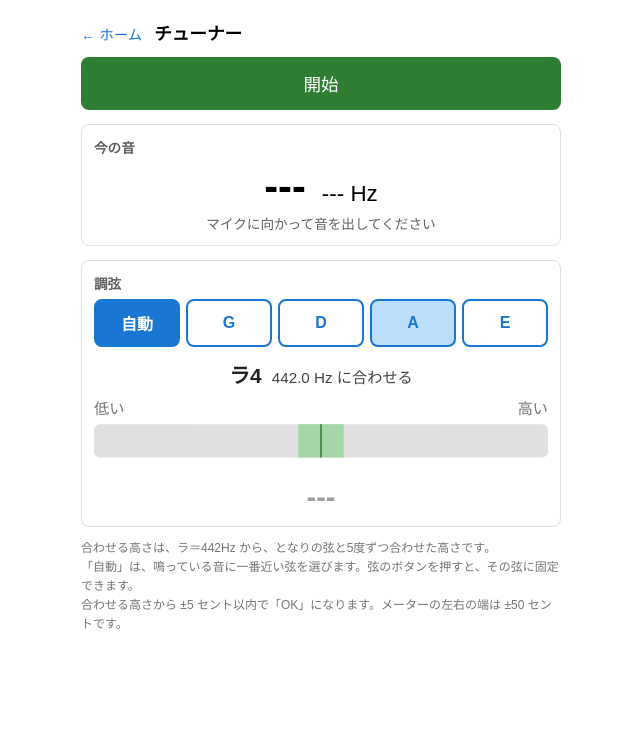
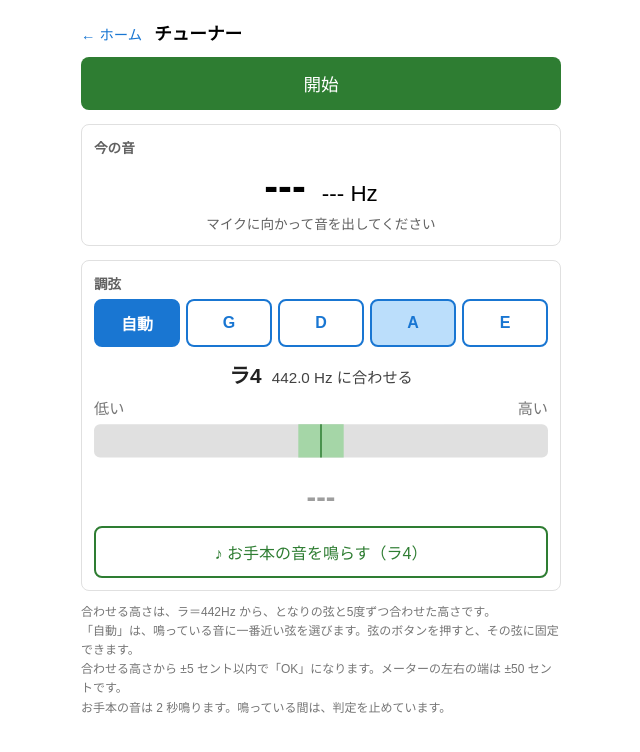
Before and after one commit to Naokichi-T/violin-pitch, a SvelteKit app: page /tuner in a window 1280 px wide. Shown: the top 752 px of the page, without its empty margins (319-959 px from the left). Built offline with nearby package versions, Linux system fonts and the light colour scheme.

Commit message:
チューナーにお手本の音を追加（2秒鳴らす。鳴っている間は判定を止める）

```diff
--- a/src/routes/tuner/+page.svelte
+++ b/src/routes/tuner/+page.svelte
@@ -18,6 +18,9 @@
   // 音のデータを表示用の文字にする関数を読み込む（合わせる音を「レ4」のように表示するために使う）
   import { noteToText } from "#lib/score.js";
 
+  // 指定した周波数の音を鳴らす関数と、鳴っている音を止める関数を読み込む（お手本の音に使う）
+  import { playTone, stopTone } from "#lib/audio.js";
+
   // ズレを針で表示するメーターの部品を読み込む
   import Meter from "#lib/Meter.svelte";
 
@@ -35,6 +38,13 @@
 
   // 「自動」で、まだ音が鳴っていないときに選んでおく弦の番号（2 は A線。調弦は A線から始めることが多いため）
   const DEFAULT_STRING_INDEX = 2;
+
+  // お手本の音を鳴らす長さ（秒）
+  const REFERENCE_SECONDS = 2;
+
+  // お手本の音が鳴り終わってから、判定を再開するまでの待ち時間（ミリ秒）
+  // （マイクに残っているお手本の音を、弾いた音とまちがえないようにするため）
+  const WAIT_AFTER_REFERENCE_MILLISECONDS = 300;
 
   // 4本の弦それぞれの、合わせる高さ（Hz）。STRINGS と同じ順番（G・D・A・E）に並ぶ
   // 開放弦の高さは、基準の音（ラ4）から5度ずつ合わせた高さ。練習モードと同じ関数から求める
@@ -57,6 +67,13 @@
   // 「自動」のときに、最後に選ばれた弦の番号（0 が G線、3 が E線）
   // 音が止まっても、この番号は残しておく（表示がちらちら変わらないようにするため）
   let autoStringIndex = $state(DEFAULT_STRING_INDEX);
+
+  // お手本の音を鳴らしている途中かどうか（true の間は、判定を止める）
+  let isReferencePlaying = $state(false);
+
+  // 「お手本の音が終わったら判定を再開する」予約の番号（予約していないときは null）
+  // 画面には表示しないので、$state は付けない
+  let referenceTimerId = null;
 
   // ===== 上の値から自動で計算される値（$derived を付けると、元の値が変わるたびに計算し直される） =====
 
@@ -131,6 +148,13 @@
    * @param {number|null} detected - 周波数（Hz）。音が出ていないときは null
    */
   function handlePitch(detected) {
+    // お手本の音を鳴らしている間は、判定を止める
+    // （マイクがお手本の音を拾って、勝手に「OK」になったり、弦が切り替わったりするのを防ぐ）
+    if (isReferencePlaying) {
+      frequency = null;
+      return;
+    }
+
     frequency = detected;
 
     // 「自動」で、音が出ているときだけ、弦を選び直す
@@ -138,6 +162,59 @@
     if (detected !== null && selectedStringId === AUTO_ID) {
       autoStringIndex = getNearestStringIndex(detected);
     }
+  }
+
+  /**
+   * お手本の音を鳴らす関数
+   * 今合わせている弦の高さの音を、決めた長さだけ鳴らす。鳴らしている間は、判定を止める。
+   * 「お手本の音を鳴らす」ボタンを押したときに呼ばれる（マイクを開始していなくても鳴らせる）。
+   */
+  function playReference() {
+    // 前のお手本の音が鳴っている途中なら、いったん止める
+    stopReference();
+
+    // 今合わせている弦の高さで鳴らす
+    playTone(targetFrequency, REFERENCE_SECONDS);
+    isReferencePlaying = true;
+
+    // 鳴り終わって、少し待ってから、判定を再開する
+    referenceTimerId = setTimeout(
+      () => {
+        referenceTimerId = null;
+        isReferencePlaying = false;
+      },
+      REFERENCE_SECONDS * 1000 + WAIT_AFTER_REFERENCE_MILLISECONDS,
+    );
+  }
+
+  /**
+   * お手本の音を止めて、判定を再開する関数
+   * 「止める」ボタンを押したとき、弦を選び直したとき、ページを離れるときに呼ばれる。
+   * 鳴らしていないときに呼んでも問題ない。
+   */
+  function stopReference() {
+    // 「終わったら判定を再開する」予約を取り消す
+    if (referenceTimerId !== null) {
+      clearTimeout(referenceTimerId);
+      referenceTimerId = null;
+    }
+
+    // 鳴らしている途中のときだけ、音を止める
+    if (isReferencePlaying) {
+      stopTone();
+      isReferencePlaying = false;
+    }
+  }
+
+  /**
+   * 弦の選び方を変える関数
+   * 「自動」か、弦のボタンを押したときに呼ばれる。
+   * お手本の音が鳴っている途中なら止める（選び直した弦と、違う高さの音が鳴り続けないようにするため）。
+   * @param {string} id - 弦の選び方。"auto"（自動）か、弦の id（"G"・"D"・"A"・"E"）
+   */
+  function selectString(id) {
+    stopReference();
+    selectedStringId = id;
   }
 
   /**
@@ -172,8 +249,9 @@
     isRunning = false;
   }
 
-  // このページが画面から消えるときに、マイクを止める
+  // このページが画面から消えるときに、お手本の音とマイクを止める
   onDestroy(() => {
+    stopReference();
     stop();
   });
 </script>
@@ -225,6 +303,8 @@
     <p class="current-cents">
       {#if note !== null}
         平均律の{note.name}{note.octave}より {formatCents(note.cents)} セント
+      {:else if isReferencePlaying}
+        お手本の音を鳴らしています（判定は止めています）
       {:else}
         マイクに向かって音を出してください
       {/if}
@@ -238,11 +318,11 @@
     <!-- 弦の選び方：「自動」と、4本の弦のボタンを横に並べる -->
     <div class="string-row">
       <!-- 選択中のボタンに selected クラスを付けて色を変える -->
-      <button class="choice" class:selected={selectedStringId === AUTO_ID} onclick={() => (selectedStringId = AUTO_ID)}>自動</button>
+      <button class="choice" class:selected={selectedStringId === AUTO_ID} onclick={() => selectString(AUTO_ID)}>自動</button>
 
       {#each STRINGS as string, index (string.id)}
         <!-- 「自動」のときは、今選ばれている弦に picked クラスを付けて、どの弦に合わせているかが分かるようにする -->
-        <button class="choice" class:selected={selectedStringId === string.id} class:picked={selectedStringId === AUTO_ID && targetIndex === index} onclick={() => (selectedStringId = string.id)}>
+        <button class="choice" class:selected={selectedStringId === string.id} class:picked={selectedStringId === AUTO_ID && targetIndex === index} onclick={() => selectString(string.id)}>
           {string.id}
         </button>
       {/each}
@@ -265,12 +345,20 @@
         <span class="result-cents">{formatCents(cents)} セント</span>
       {/if}
     </p>
+
+    <!-- お手本の音のボタン：鳴らしている間は「止める」に変わる -->
+    {#if isReferencePlaying}
+      <button class="reference playing" onclick={stopReference}>■ お手本の音を止める</button>
+    {:else}
+      <button class="reference" onclick={playReference}>♪ お手本の音を鳴らす（{noteToText(STRINGS[targetIndex].openNote)}）</button>
+    {/if}
   </section>
 
   <p class="note">
     合わせる高さは、ラ＝{STRING_FREQUENCIES[2].toFixed(0)}Hz から、となりの弦と5度ずつ合わせた高さです。<br />
     「自動」は、鳴っている音に一番近い弦を選びます。弦のボタンを押すと、その弦に固定できます。<br />
-    合わせる高さから ±{TOLERANCE} セント以内で「OK」になります。メーターの左右の端は ±{METER_RANGE} セントです。
+    合わせる高さから ±{TOLERANCE} セント以内で「OK」になります。メーターの左右の端は ±{METER_RANGE} セントです。<br />
+    お手本の音は {REFERENCE_SECONDS} 秒鳴ります。鳴っている間は、判定を止めています。
   </p>
 </main>
 
@@ -407,7 +495,7 @@
     background-color: #bbdefb;
   }
 
-  /* 合わせる弦と、その高さ */
+  /* 合わせる音と、その高さ */
   .target {
     margin: 12px 0 8px 0;
     font-size: 0.95rem;
@@ -416,7 +504,7 @@
     font-variant-numeric: tabular-nums;
   }
 
-  /* 合わせる弦の名前：大きめの黒い太字 */
+  /* 合わせる音の名前：大きめの黒い太字 */
   .target strong {
     margin-right: 6px;
     font-size: 1.3rem;
@@ -462,6 +550,25 @@
     color: #9e9e9e;
   }
 
+  /* お手本の音のボタン：白地に緑の枠。横幅いっぱいにする */
+  button.reference {
+    width: 100%;
+    margin-top: 12px;
+    padding: 12px;
+    font-size: 1rem;
+    color: #2e7d32;
+    background-color: white;
+    border: 2px solid #2e7d32;
+    border-radius: 8px;
+    cursor: pointer;
+  }
+
+  /* お手本の音のボタン（鳴らしている間）：緑で塗る */
+  button.reference.playing {
+    color: white;
+    background-color: #2e7d32;
+  }
+
   /* 注意書き：小さくグレーで表示する */
   .note {
     margin: 12px 0 0 0;
```
